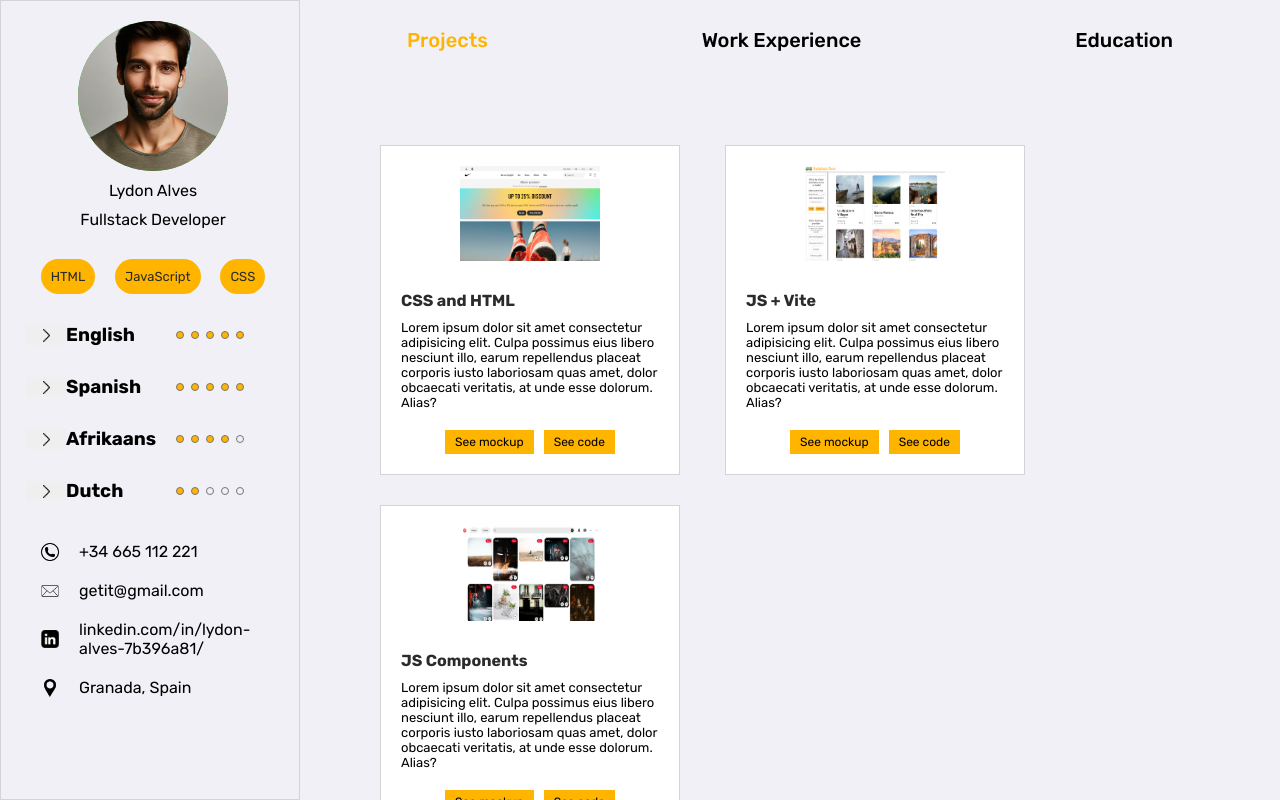
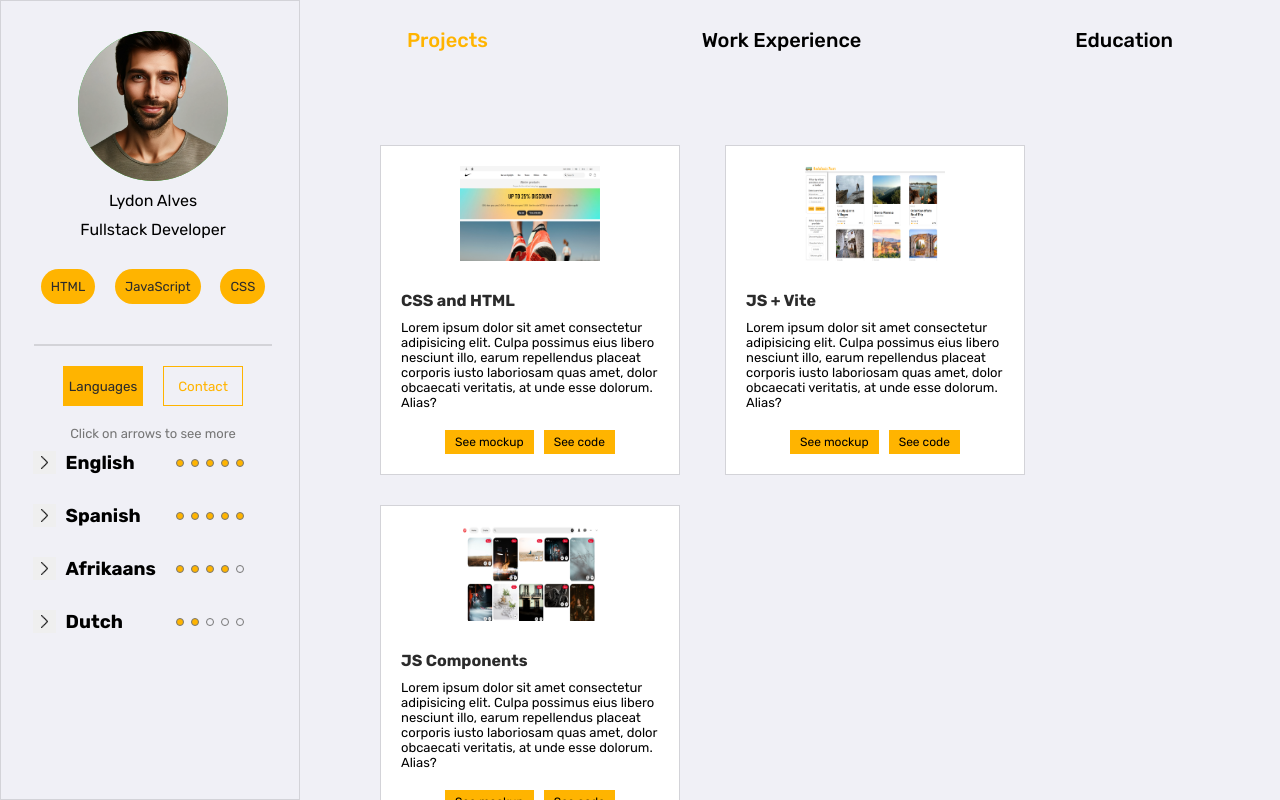
Before and after one commit to LydonAlves/projecto-4-cv, a website built with Vite: page index.html in a window 1280 px wide. Built offline with nearby package versions, Linux system fonts and the light colour scheme.

Commit message:
changes made based on feedback

```diff
--- a/index.html
+++ b/index.html
@@ -2,7 +2,7 @@
 <html lang="en">
   <head>
     <meta charset="UTF-8" />
-    <link rel="icon" type="image/svg+xml" href="/vite.svg" />
+    <link rel="icon" type="image/svg+xml" href="./public/profile.png" />
     <meta name="viewport" content="width=device-width, initial-scale=1.0" />
     <title>Proyecto 4 CV</title>
   </head>
--- a/index.js
+++ b/index.js
@@ -5,9 +5,15 @@ import { createLanguageDivs } from './src/components/languages/languages.js'
 import { skillsIcons } from './src/components/skills/skills.js'
 import { createContactMethods } from './src/components/contacts/contacts.js'
 import { createInfoSection } from './src/components/personalInfo/info.js'
-import { createExperienceCards } from './src/components/experience/experience.js'
+import {
+  createExperienceCards,
+  jobs,
+  makeCards
+} from './src/components/workExperience/experienceCards/workExperience..js'
 import { createEducationCards } from './src/components/education/education.js'
 import { mainLabels } from './src/components/mainLabels/mainLabels.js'
+import { sidebarButtons } from './src/components/sidebarButtons/sidebarButtons.js'
+import { clickSidebbarButtons } from './src/components/clickSidebarButtons/clickSidebarButtons.js'
 
 //! He terminado el proyecto con las funciones pedidos, aún me queda terminar con el css. Iré haciendo el css poco a poco cuando tengo ratos libres, ya que no require mucho esfuerzo. Por ahora entrego el proyecto para poder seguir con el curso.
 
@@ -22,19 +28,23 @@ const addMainToBody = () => {
 const createSidebar = () => {
   const sideBar = document.createElement('article')
   const sideBarDiv = document.createElement('div')
+  const languageAndSkillsDiv = document.createElement('div')
+  const printProfileInfo = createInfoSection()
+  const printSkillsIcons = skillsIcons()
+  const printLanguages = createLanguageDivs()
+  const printContactMethods = createContactMethods()
 
   sideBar.classList.add('sideBar', 'flex-container')
   sideBarDiv.className = 'sideBarDiv'
-
-  const printLanguages = createLanguageDivs()
-  const printSkillsIcons = skillsIcons()
-  const printContactMethods = createContactMethods()
-  const printProfileInfo = createInfoSection()
+  languageAndSkillsDiv.className = 'languageAndSkillsDiv'
+  printContactMethods.classList.add('hide')
 
   sideBarDiv.append(printProfileInfo)
   sideBarDiv.append(printSkillsIcons)
-  sideBarDiv.append(printLanguages)
-  sideBarDiv.append(printContactMethods)
+  sidebarButtons(languageAndSkillsDiv)
+  languageAndSkillsDiv.append(printLanguages)
+  languageAndSkillsDiv.append(printContactMethods)
+  sideBarDiv.append(languageAndSkillsDiv)
   sideBar.append(sideBarDiv)
 
   return sideBar
@@ -63,8 +73,8 @@ const showHideGeneralInfo = () => {
   const educationSection = document.querySelector('#educationId')
 
   const projectsButton = document.querySelector('.projectsButton')
-  const workExperienceButton = document.querySelector('.workExperienceButton')
-  const educationButton = document.querySelector('.educationButton')
+  // const workExperienceButton = document.querySelector('.workExperienceButton')
+  // const educationButton = document.querySelector('.educationButton')
 
   workExperienceSection.className = 'hide'
   educationSection.className = 'hide'
@@ -72,7 +82,7 @@ const showHideGeneralInfo = () => {
 
   const toggleSection = () => {
     const tabButton = document.querySelectorAll('.tabButton')
-    console.log(tabButton)
+    // console.log(tabButton)
     tabButton.forEach((button) => {
       if (
         button.classList.contains('mainTabSelected') &&
@@ -102,7 +112,6 @@ const showHideGeneralInfo = () => {
   document.querySelectorAll('.tabButton').forEach((button) => {
     button.addEventListener('click', () => {
       const clickedButton = document.querySelector('.tabButton.mainTabSelected')
-      console.log('clicked')
       if (clickedButton) {
         clickedButton.classList.remove('mainTabSelected')
       }
@@ -118,8 +127,10 @@ const appendToMain = () => {
 
   main.append(printSideBar)
   main.append(printGeneralInfo)
+  showHideGeneralInfo()
+  makeCards(jobs)
 }
 
 addMainToBody()
 appendToMain()
-showHideGeneralInfo()
+clickSidebbarButtons()
--- /dev/null
+++ b/src/components/clickSidebarButtons/clickSidebarButtons.js
@@ -0,0 +1,26 @@
+export const clickSidebbarButtons = () => {
+  const languageAndSkillsDiv = document.querySelector('.languageAndSkillsDiv')
+  const languageSection = languageAndSkillsDiv.querySelector('.languageSection')
+  const contactMethodSection = languageAndSkillsDiv.querySelector(
+    '.contactMethodSection'
+  )
+  const languageButton = languageAndSkillsDiv.querySelector('.languageButton')
+  const contactButton = languageAndSkillsDiv.querySelector('.contactButton')
+
+  languageButton.addEventListener('click', () => {
+    if (languageButton.classList.contains('sidebarButtonsUnselected')) {
+      languageButton.classList.remove('sidebarButtonsUnselected')
+      contactButton.classList.add('sidebarButtonsUnselected')
+      languageSection.classList.remove('hide')
+      contactMethodSection.classList.add('hide')
+    }
+  })
+
+  contactButton.addEventListener('click', () => {
+    if (contactButton.classList.contains('sidebarButtonsUnselected'))
+      languageButton.classList.add('sidebarButtonsUnselected')
+    contactButton.classList.remove('sidebarButtonsUnselected')
+    languageSection.classList.add('hide')
+    contactMethodSection.classList.remove('hide')
+  })
+}
--- a/src/components/languages/languages.css
+++ b/src/components/languages/languages.css
@@ -1,6 +1,12 @@
 .languageSection {
-  margin-bottom: var(--margin-l);
   width: 95%;
+}
+
+.dropDownText {
+  font-size: small;
+  margin-bottom: var(--margin-xs);
+  color: var(--color-200);
+  text-align: center;
 }
 
 .individualLanguageDiv {
@@ -10,22 +16,30 @@
 .languageDotsDiv {
   display: flex;
   align-items: center;
-  margin: var(--margin-s) var(--margin-s);
   margin-left: var(--margin-xxs);
+  margin-bottom: var(--margin-s);
 }
 
 .dropDownButton {
   display: flex;
   justify-content: center;
   align-items: center;
-  width: 40px;
-  height: 20px;
+  width: 23px;
+  height: 23px;
   border: none;
+  cursor: pointer;
+  margin-right: var(--margin-xs);
+}
+
+.dropDownButton:hover {
+  background-color: rgb(250, 221, 167);
+  border-radius: var(--border-radius-circle);
 }
 
 .dropDown {
   width: 13px;
   transform: rotate(-90deg);
+  margin: 5px;
 }
 
 .dropDownNotClicked {
@@ -67,3 +81,14 @@
   margin-top: -8px;
   width: 85%;
 }
+
+.commentsHidden {
+  display: none;
+  opacity: 0;
+  transition: opacity 0.5s ease;
+}
+
+.commentsVisible {
+  display: block;
+  opacity: 1;
+}
--- a/src/components/languages/languages.js
+++ b/src/components/languages/languages.js
@@ -23,15 +23,20 @@ const languageSkills = [
     language: 'Dutch',
     level: 2,
     comments:
-      'I learned Dutch while living in Amsterdam for 9 months. I am amble to maintain basic conversations and I can read and understand the language well'
+      'I learned Dutch while living in Amsterdam for 9 months. I am amble to maintain basic conversations and I can read and understand the language well.'
   }
 ]
 
 export const createLanguageDivs = () => {
   const languageSection = document.createElement('section')
+  const dropDownText = document.createElement('p')
+
   languageSection.className = 'languageSection'
+  dropDownText.className = 'dropDownText'
+  dropDownText.innerText = 'Click on arrows to see more'
 
-  //? so that a unique element is created for each element
+  languageSection.append(dropDownText)
+
   for (const languageSkill of languageSkills) {
     const individualLanguageDiv = document.createElement('div')
     const languageDotsDiv = document.createElement('div')
@@ -49,24 +54,24 @@ export const createLanguageDivs = () => {
     language.innerText = languageSkill.language
     comments.innerText = languageSkill.comments
     languageDotsDiv.className = 'languageDotsDiv'
+
     comments.classList.add('comments', 'hide')
 
-    dropDownButton.addEventListener('click', function (event) {
-      if (comments.classList.contains('hide')) {
-        console.log('Showing comments')
-        comments.classList.remove('hide')
-      } else {
-        comments.classList.add('hide')
-      }
+    // dropDownButton.addEventListener('click', function (event) {
+    //   if (comments.classList.contains('hide')) {
+    //     comments.classList.remove('hide')
+    //   } else {
+    //     comments.classList.add('hide')
+    //   }
 
-      if (dropDown.classList.contains('dropDownClicked')) {
-        dropDown.classList.remove('dropDownClicked')
-        dropDown.classList.add('dropDownNotClicked')
-      } else {
-        dropDown.classList.remove('dropDownNotClicked')
-        dropDown.classList.add('dropDownClicked')
-      }
-    })
+    //   if (dropDown.classList.contains('dropDownClicked')) {
+    //     dropDown.classList.remove('dropDownClicked')
+    //     dropDown.classList.add('dropDownNotClicked')
+    //   } else {
+    //     dropDown.classList.remove('dropDownNotClicked')
+    //     dropDown.classList.add('dropDownClicked')
+    //   }
+    // })
 
     dropDownButton.append(dropDown)
     languageDotsDiv.append(dropDownButton)
@@ -77,6 +82,7 @@ export const createLanguageDivs = () => {
     languageSection.append(individualLanguageDiv)
   }
 
+  showDropdownContent(languageSection)
   return languageSection
 }
 
@@ -99,3 +105,35 @@ const createLevelDots = (languageSkill) => {
 
   return dotsContainerA
 }
+
+export const showDropdownContent = (languageSection) => {
+  const languageDivs = languageSection.querySelectorAll(
+    '.individualLanguageDiv'
+  )
+  const allComments = languageSection.querySelectorAll('.comments')
+  const dropDownImgs = languageSection.querySelectorAll('.dropDown')
+
+  languageDivs.forEach((div) => {
+    const comment = div.querySelector('.comments')
+    const dropDownButton = div.querySelector('.dropDownButton')
+    const dropDownImg = div.querySelector('.dropDown')
+
+    dropDownButton.addEventListener('click', () => {
+      if (dropDownImg.classList.contains('dropDownClicked')) {
+        dropDownImg.classList.remove('dropDownClicked')
+        comment.classList.remove('commentsVisible')
+      } else {
+        dropDownImgs.forEach((dropDown) => {
+          dropDown.classList.remove('dropDownClicked')
+          dropDown.classList.add('dropDownNotClicked')
+        })
+        dropDownImg.classList.add('dropDownClicked')
+        allComments.forEach((comment) => {
+          comment.classList.remove('commentsVisible')
+        })
+
+        comment.classList.add('commentsVisible')
+      }
+    })
+  })
+}
--- a/src/components/mainLabels/mainLabels.css
+++ b/src/components/mainLabels/mainLabels.css
@@ -16,3 +16,7 @@
   border: none;
   background-color: transparent;
 }
+
+.tabButton {
+  cursor: pointer;
+}
--- a/src/components/personalInfo/info.css
+++ b/src/components/personalInfo/info.css
@@ -2,7 +2,7 @@
   display: flex;
   flex-direction: column;
   height: max-content;
-  margin-top: var(--margin-s);
+  margin-top: var(--margin-m);
   width: 95%;
 }
 
--- /dev/null
+++ b/src/components/sidebarButtons/sidebarButtons.css
@@ -0,0 +1,36 @@
+.separationLine {
+  height: 2px;
+  width: 90%;
+  background-color: var(--color-110);
+  display: block;
+  margin-top: var(--margin-xs);
+}
+
+.sidebarButtonsDiv {
+  display: flex;
+  justify-content: center;
+  gap: var(--gap-s);
+  margin-bottom: var(--margin-s);
+  margin-top: var(--margin-s);
+}
+
+.sidebarButtons {
+  width: 80px;
+  height: 40px;
+  border: none;
+  background-color: var(--color-400);
+  color: var(--color-300);
+  transition: transform 0.2s ease;
+}
+
+.sidebarButtons:hover {
+  transform: scale(1.1);
+  cursor: pointer;
+}
+
+.sidebarButtonsUnselected {
+  background-color: var(--color-400);
+  background-color: var(--color-100);
+  border: var(--color-400) solid 1px;
+  color: var(--color-400);
+}
--- /dev/null
+++ b/src/components/sidebarButtons/sidebarButtons.js
@@ -0,0 +1,24 @@
+import './sidebarButtons.css'
+
+export const sidebarButtons = (div) => {
+  const separationLine = document.createElement('span')
+  const sidebarButtonsDiv = document.createElement('div')
+  const languageButton = document.createElement('button')
+  const contactButton = document.createElement('button')
+
+  separationLine.className = 'separationLine'
+  sidebarButtonsDiv.className = 'sidebarButtonsDiv'
+  languageButton.classList.add('languageButton', 'sidebarButtons')
+  languageButton.innerText = 'Languages'
+  contactButton.classList.add(
+    'contactButton',
+    'sidebarButtons',
+    'sidebarButtonsUnselected'
+  )
+  contactButton.innerText = 'Contact'
+
+  sidebarButtonsDiv.append(languageButton)
+  sidebarButtonsDiv.append(contactButton)
+  div.append(separationLine)
+  div.append(sidebarButtonsDiv)
+}
--- /dev/null
+++ b/src/components/workExperience/eFilterFunction/eFIlterFunction.js
@@ -0,0 +1,26 @@
+import { jobs, makeCards } from '../experienceCards/workExperience.'
+
+//todo Add this to Notify: Here multiple copies of the objects were being sent to the array. So we used "! + includes" to make sure
+//todo that only unique values were sent there
+
+export const eFilterFunction = (dropDownDiv) => {
+  const dropDown = dropDownDiv.querySelector('select')
+
+  dropDown.addEventListener('change', () => {
+    let selectedType = []
+    jobs.forEach((job) => {
+      if (dropDown.value === 'All') {
+        selectedType.push(job)
+      } else {
+        job.type.forEach((type) => {
+          if (dropDown.value === type) {
+            if (!selectedType.includes(job)) {
+              selectedType.push(job)
+            }
+          }
+        })
+      }
+    })
+    makeCards(selectedType)
+  })
+}
--- a/src/components/experience/experience.js
+++ b/src/components/workExperience/experienceCards/workExperience..js
@@ -1,47 +1,66 @@
-import './experience.css'
+// import { eFilterFunction } from '../eFilterFunction/eFIlterFunction'
+import { experienceFilter } from '../experienceFilter/experienceFilter'
+import './workExperience.css'
 
-const jobs = [
+export const jobs = [
   {
     title: 'Student Manager Sondela',
-    type: 'Management',
+    type: ['Management'],
     period: 'May 2010 - June 2021',
     description:
       'Lorem ipsum dolor sit amet consectetur, adipisicing elit. Labore magni magnam necessitatibus perspiciatis dolore aliquam maiores totam eligendi voluptatem odio aspernatur enim laboriosam fugiat ab recusandae dicta, soluta rerum et..'
   },
   {
     title: 'Teacher Sondela',
-    type: 'Education',
+    type: ['Education'],
     period: 'May 2010 - June 2021',
     description:
       'Lorem ipsum dolor sit amet consectetur, adipisicing elit. Labore magni magnam necessitatibus perspiciatis dolore aliquam maiores totam eligendi voluptatem odio aspernatur enim laboriosam fugiat ab recusandae dicta, soluta rerum et.'
   },
   {
     title: 'English teacher',
-    type: 'Education',
+    type: ['Education'],
     period: 'May 2010 - June 2021',
     description:
       'Lorem ipsum dolor sit amet consectetur, adipisicing elit. Labore magni magnam necessitatibus perspiciatis dolore aliquam maiores totam eligendi voluptatem odio aspernatur enim laboriosam fugiat ab recusandae dicta, soluta rerum et.'
   },
   {
     title: 'Assistent director of Studies',
-    type: 'Manager',
+    type: ['Management', 'Education'],
     period: 'May 2010 - June 2021',
+    description:
+      'Lorem ipsum dolor sit amet consectetur, adipisicing elit. Labore magni magnam necessitatibus perspiciatis dolore aliquam maiores totam eligendi voluptatem odio aspernatur enim laboriosam fugiat ab recusandae dicta, soluta rerum et.'
+  },
+  {
+    title: 'Field guide and Reserve Maintenance Manager',
+    type: ['Management', 'Hospitality'],
+    period: 'Dec 2011 - June 2022',
     description:
       'Lorem ipsum dolor sit amet consectetur, adipisicing elit. Labore magni magnam necessitatibus perspiciatis dolore aliquam maiores totam eligendi voluptatem odio aspernatur enim laboriosam fugiat ab recusandae dicta, soluta rerum et.'
   }
 ]
 
-export const createExperienceCards = () => {
+export const createExperienceCards = (selectedType) => {
   const experienceCardSection = document.createElement('section')
   const cardDivContainer = document.createElement('div')
+  cardDivContainer.className = 'cardDivContainer'
 
   experienceCardSection.id = 'experienceID'
   experienceCardSection.className = 'experienceCardSection'
-  cardDivContainer.className = 'cardDivContainer'
 
+  experienceFilter(experienceCardSection)
   experienceCardSection.append(cardDivContainer)
+  return experienceCardSection
+}
 
-  for (const job of jobs) {
+export const makeCards = (array) => {
+  const experienceCardSection = document.querySelector('#experienceID')
+  const cardDivContainer =
+    experienceCardSection.querySelector('.cardDivContainer')
+
+  cardDivContainer.innerHTML = ''
+
+  for (const job of array) {
     const cardDiv = document.createElement('div')
     const titleDiv = document.createElement('div')
     const title = document.createElement('h3')
@@ -74,5 +93,5 @@ export const createExperienceCards = () => {
     cardDivContainer.append(spanBorder)
   }
 
-  return experienceCardSection
+  experienceCardSection.append(cardDivContainer)
 }
--- /dev/null
+++ b/src/components/workExperience/experienceFilter/experienceFilter.js
@@ -0,0 +1,45 @@
+import { eFilterFunction } from '../eFilterFunction/eFIlterFunction'
+import { jobs } from '../experienceCards/workExperience.'
+
+const getUniqueJobsFromArray = () => {
+  // const uniqueJobTypes = [...new Set(jobs.map((job) => job.type).flat())]
+  // console.log(uniqueJobTypes)
+  let allTypes = []
+
+  jobs.forEach((job) => {
+    allTypes = allTypes.concat(job.type)
+  })
+
+  //? Set is to remove duplicates
+  const uniqueTypesSet = new Set(allTypes)
+  const uniqueTypes = Array.from(uniqueTypesSet)
+
+  return uniqueTypes
+}
+
+export const experienceFilter = (section) => {
+  const dropDownDiv = document.createElement('div')
+  const filterTitle = document.createElement('p')
+  const dropdownContent = document.createElement('select')
+  const listItemBlank = document.createElement('option')
+
+  filterTitle.className = 'filterTitle'
+  filterTitle.textContent = 'Search by Job Type'
+  dropdownContent.className = 'dropdown-content'
+  dropdownContent.id = 'dynamicDropdownContent'
+  listItemBlank.innerText = 'All'
+
+  dropdownContent.append(listItemBlank)
+  getUniqueJobsFromArray().forEach((type) => {
+    const listItem = document.createElement('option')
+    listItem.classList.add('listItem')
+    listItem.innerText = type
+    listItem.value = type
+    dropdownContent.append(listItem)
+  })
+
+  dropDownDiv.append(filterTitle)
+  dropDownDiv.append(dropdownContent)
+  section.append(dropDownDiv)
+  eFilterFunction(dropDownDiv, section)
+}
--- a/style.css
+++ b/style.css
@@ -5,7 +5,6 @@
   padding: 0;
   box-sizing: border-box;
   font-family: 'Rubik', sans-serif;
-  /* Above code "font-family" must be changed */
 }
 
 ul,
@@ -89,6 +88,14 @@ main {
   overflow: hidden;
 }
 
+.languageAndSkillsDiv {
+  width: 95%;
+  display: flex;
+  flex-direction: column;
+  justify-content: center;
+  align-items: center;
+}
+
 .generalInfo {
   grid-area: articles;
   overflow-y: scroll;
```
Also changed, not shown: src/components/workExperience/experienceCards/workExperience.css (renamed from src/components/experience/experience.css).
